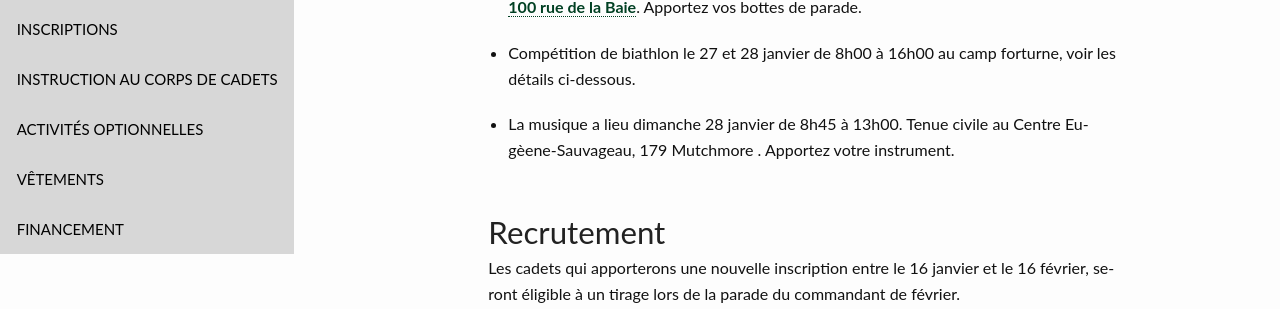
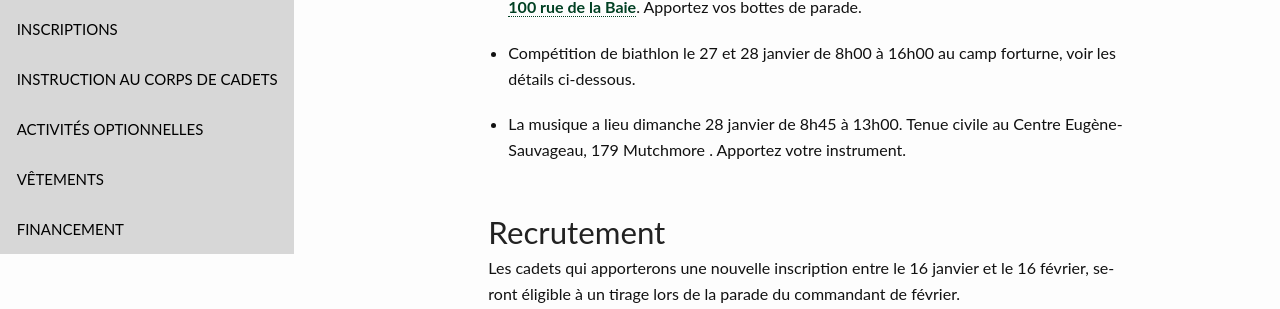
Before and after one commit to CC2920/web, a Jekyll site: the page built from _communications/messages.md, in a window 1280 px wide and 900 px high, scrolled down 522 px. Shown: the part 146-455 px from the top of the window. Built offline with Jekyll 4.4.1, drawn with Linux system fonts in a browser that asks for light colours.

Commit message:
Message semaine 21 janvier

```diff
--- a/_communications/messages.md
+++ b/_communications/messages.md
@@ -20,7 +20,7 @@ Les musiciens doivent apporter leur instrument de musique et les partitions
 
 - Compétition de biathlon le 27 et 28 janvier de 8h00 à 16h00 au camp forturne, voir les détails ci-dessous.
 
-- La musique a lieu dimanche 28 janvier de 8h45 à 13h00. Tenue civile au Centre Eugèene-Sauvageau, 179 Mutchmore . Apportez votre instrument.
+- La musique a lieu dimanche 28 janvier de 8h45 à 13h00. Tenue civile au Centre Eugène-Sauvageau, 179 Mutchmore . Apportez votre instrument.
 
 
 ## Recrutement
```
